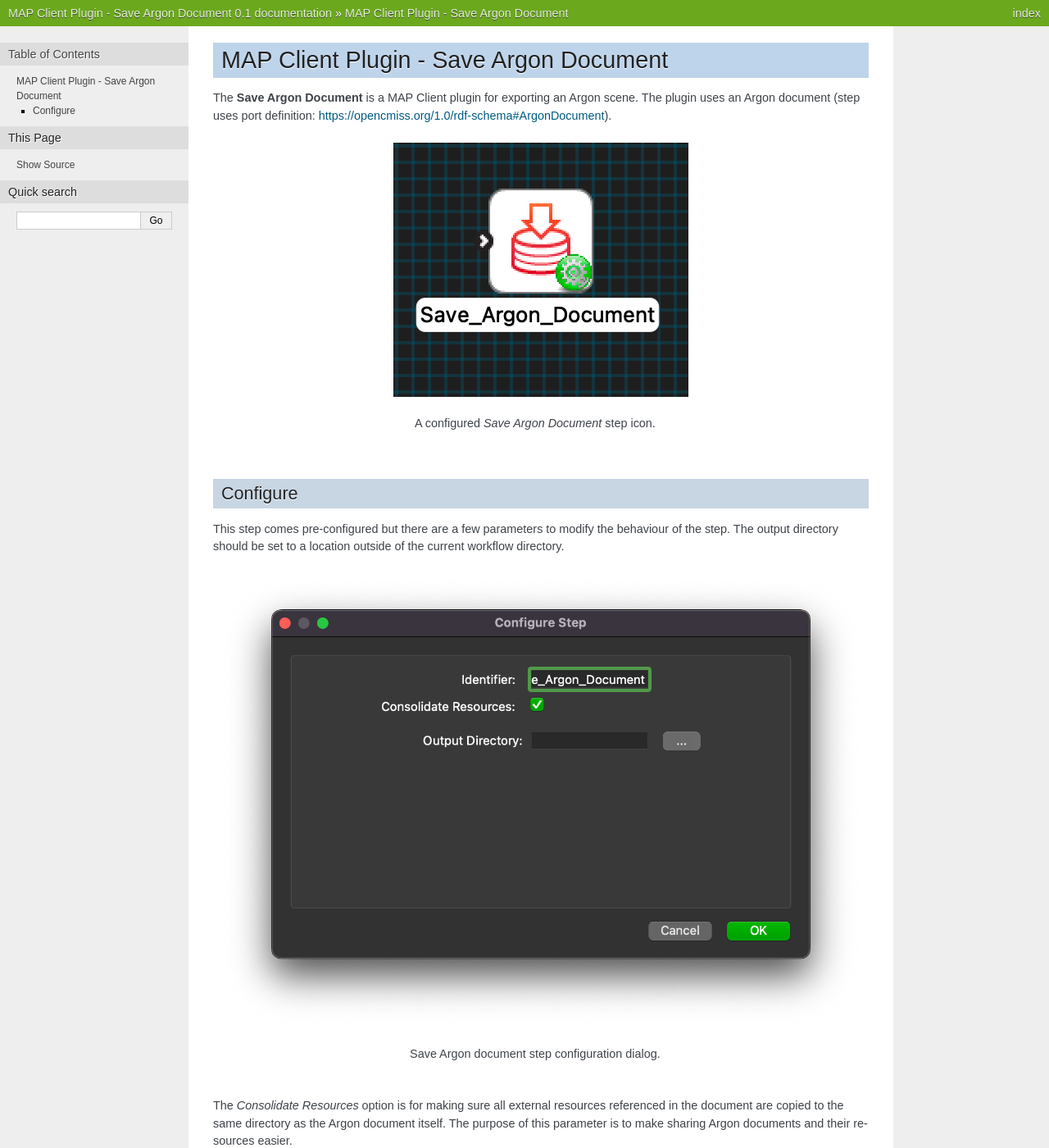
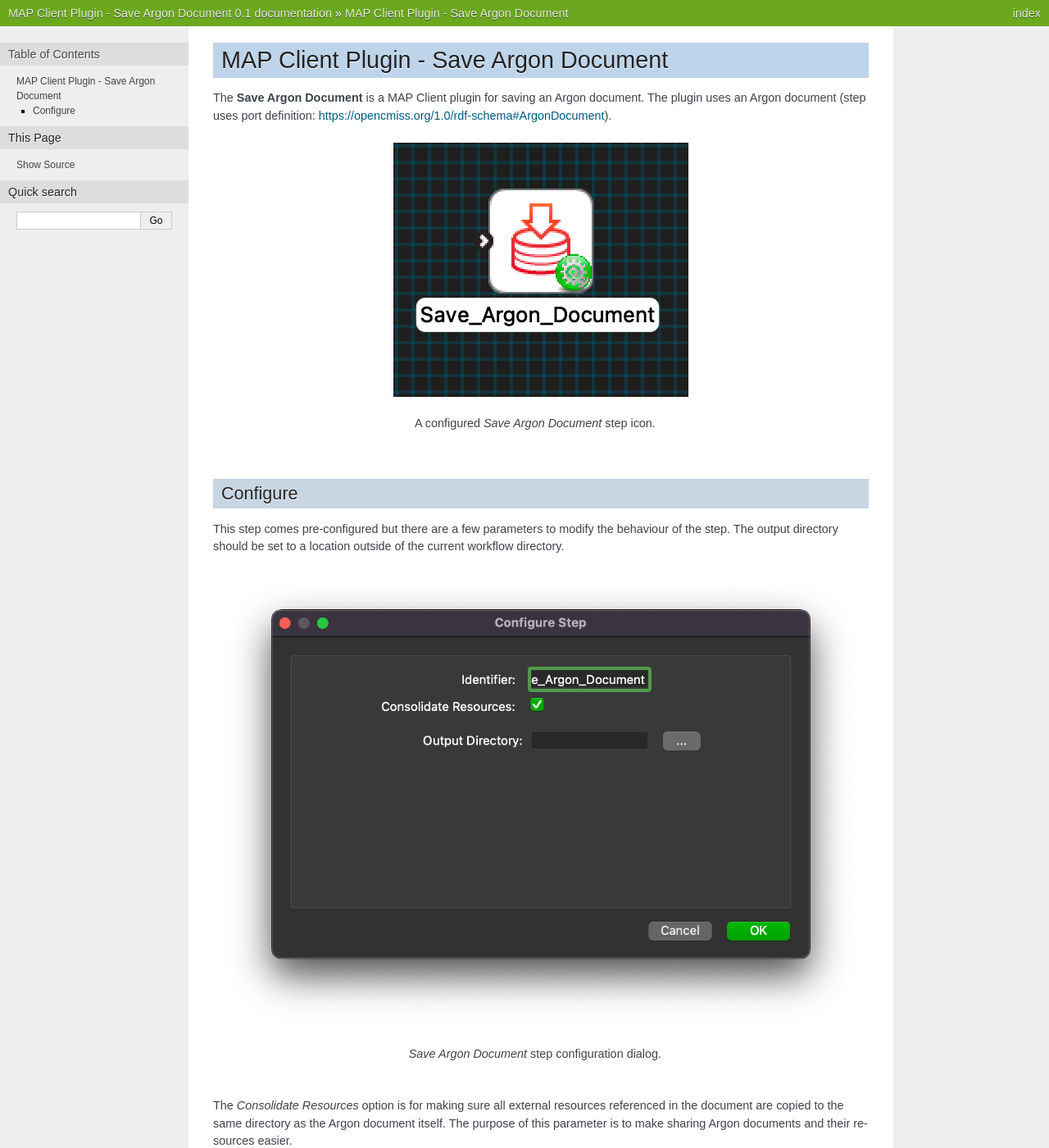
Before and after one commit to Kayvv/mapclientplugins.saveargondocumentstep, a Sphinx documentation site: the page built from docs/index.rst, in a window 1280 px wide and 1400 px high. Shown: the whole window at 82% size. Built offline with Sphinx 7.4.7, drawn with Linux system fonts in a browser that asks for light colours.

Commit message:
Fix up documentation.

```diff
--- a/docs/index.rst
+++ b/docs/index.rst
@@ -1,7 +1,7 @@
 MAP Client Plugin - Save Argon Document
 =======================================
 
-The **Save Argon Document** is a MAP Client plugin for exporting an Argon scene.
+The **Save Argon Document** is a MAP Client plugin for saving an Argon document.
 The plugin uses an Argon document (step uses port definition: https://opencmiss.org/1.0/rdf-schema#ArgonDocument).
 
 .. _fig-mcp-save-argon-document-configured-step:
@@ -22,7 +22,7 @@ The output directory should be set to a location outside of the current workflow
 .. figure:: _images/step-configuration-dialog.png
    :alt: Step configure dialog
 
-   Save Argon document step configuration dialog.
+   *Save Argon Document* step configuration dialog.
 
 The *Consolidate Resources* option is for making sure all external resources referenced in the document are copied to the same directory as the Argon document itself.
 The purpose of this parameter is to make sharing Argon documents and their resources easier.
```
